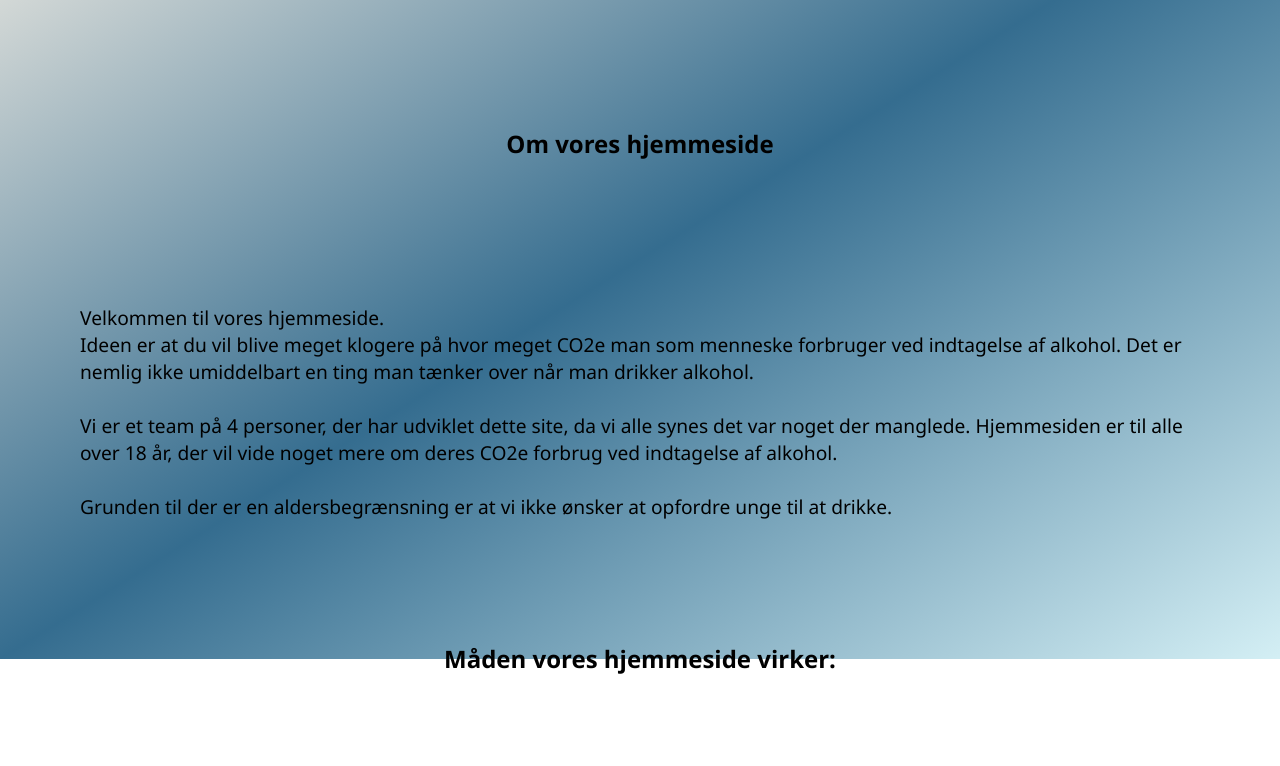
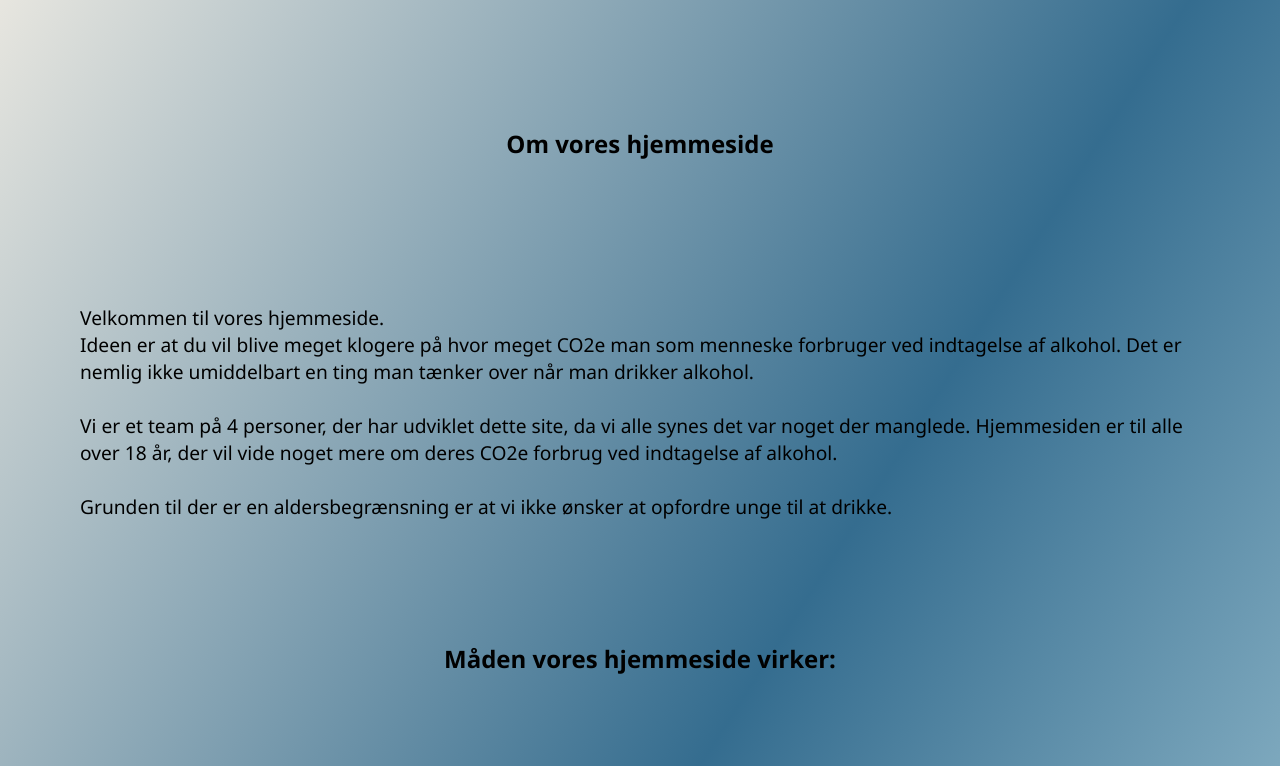
Before and after one commit to NikolaiWK/gruppe-Golden, a website: page infobox.html in a window 1280 px wide. Shown: the part 141-907 px from the top of the page. Drawn offline with Linux system fonts and the light colour scheme.

Commit message:
hvor er det smukt

```diff
--- a/style.css
+++ b/style.css
@@ -20,7 +20,7 @@ p.solid {border-style: solid;
   background-image: linear-gradient(to bottom right,#F2EBDF, #024873, #C9EBF2);
   background-size: cover;
   background-position: center;
-  height: 100%;
+  height: 250%;
   width: 100%;
   opacity: 0.8;
   position: absolute;
```
